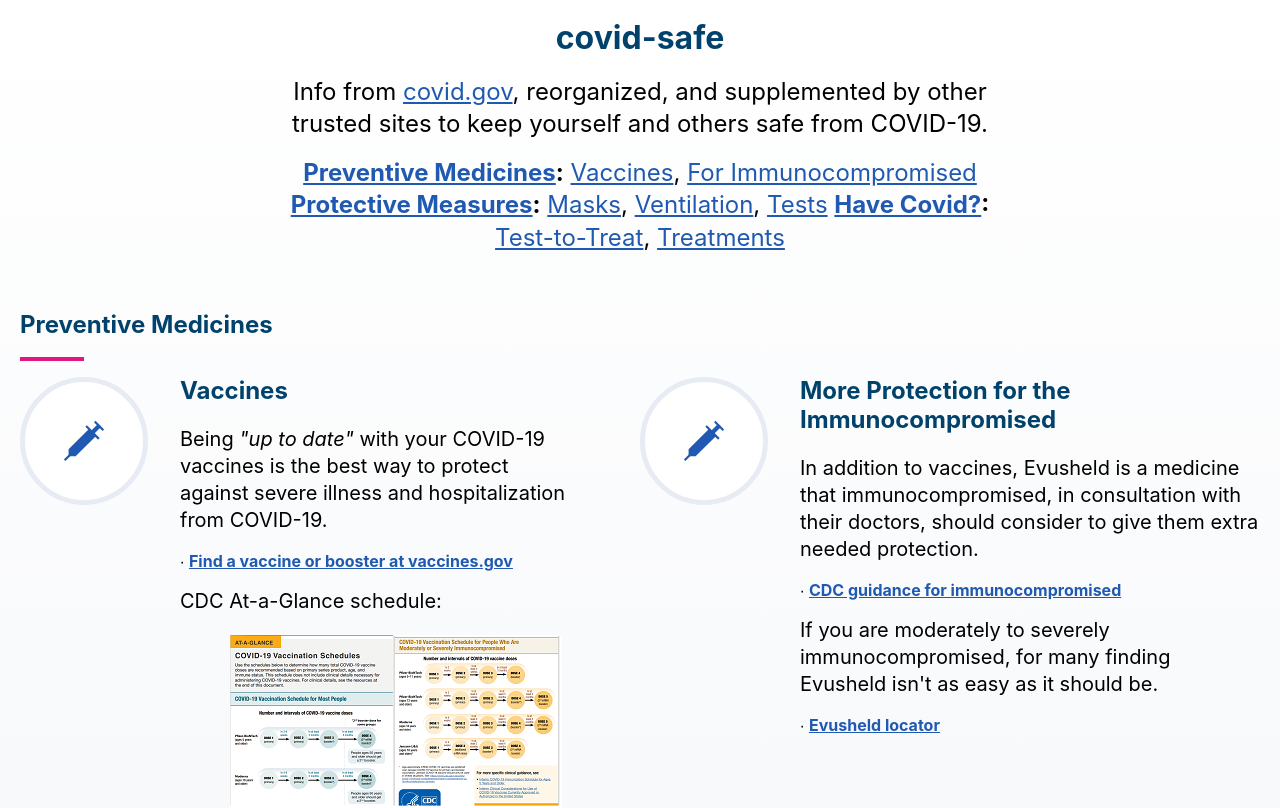
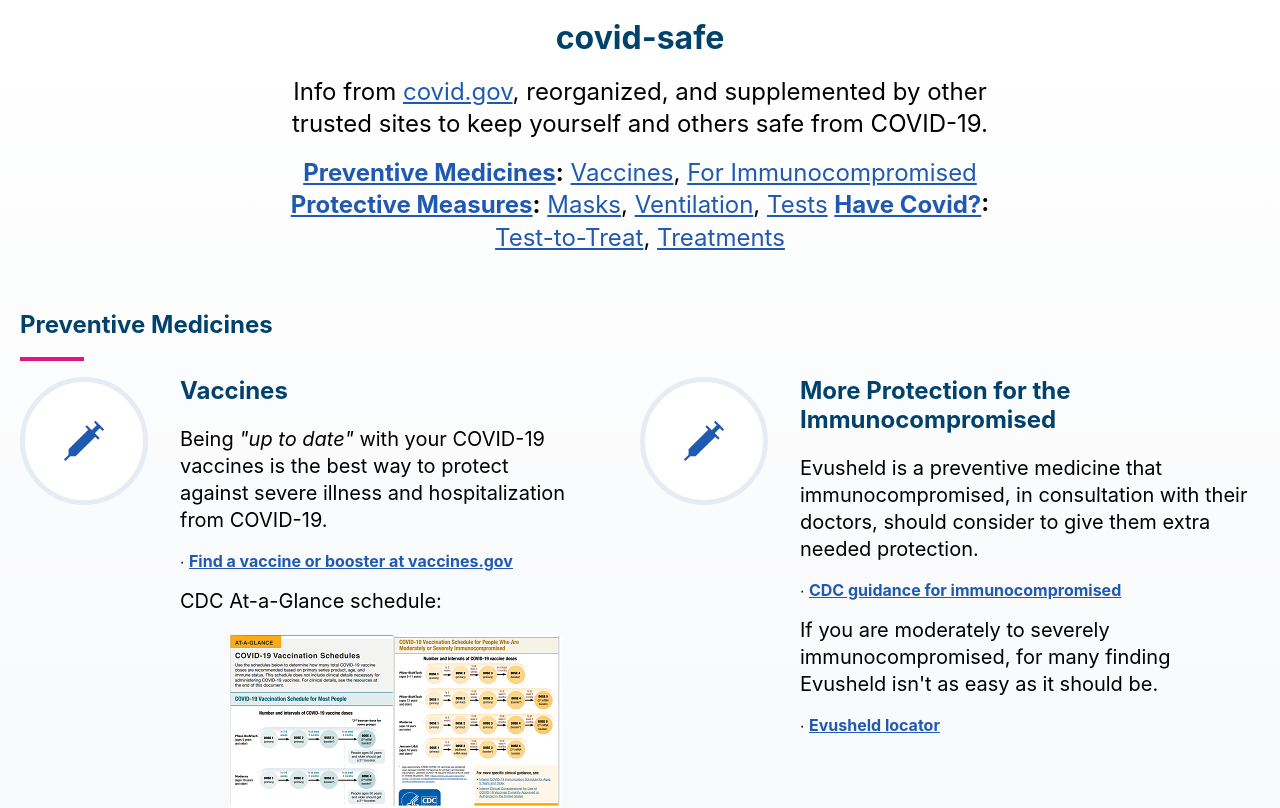
Before and after one commit to rrelyea/covid-safe, a React (Create React App) app: page / in a window 1280 px wide. Shown: the top 808 px of the page. Built offline with nearby package versions, Linux system fonts and the light colour scheme.

Commit message:
tweak evusheld wording

```diff
--- a/src/App.js
+++ b/src/App.js
@@ -56,7 +56,7 @@
                   <span>More Protection for the Immunocompromised</span>
                 </h3>
                 <p>
-                  In addition to vaccines, Evusheld is a medicine that immunocompromised, in consultation with their doctors, should consider to give them extra needed protection.
+                  Evusheld is a preventive medicine that immunocompromised, in consultation with their doctors, should consider to give them extra needed protection.
                 </p>
               &#8729; <a href="https://www.cdc.gov/coronavirus/2019-ncov/need-extra-precautions/people-with-medical-conditions.html#immunocompromised" rel="noopener">CDC guidance for immunocompromised</a>
 
```
